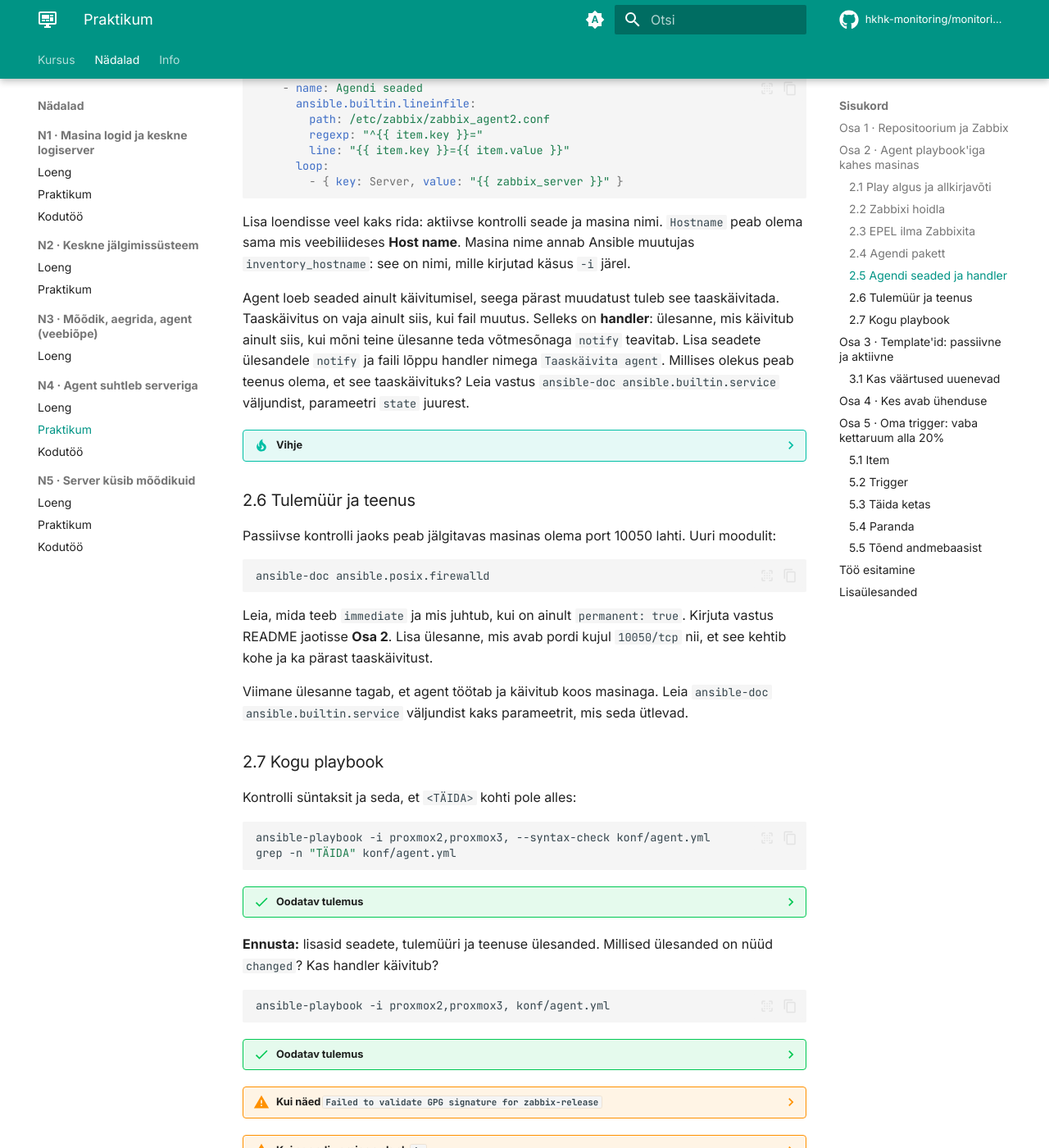
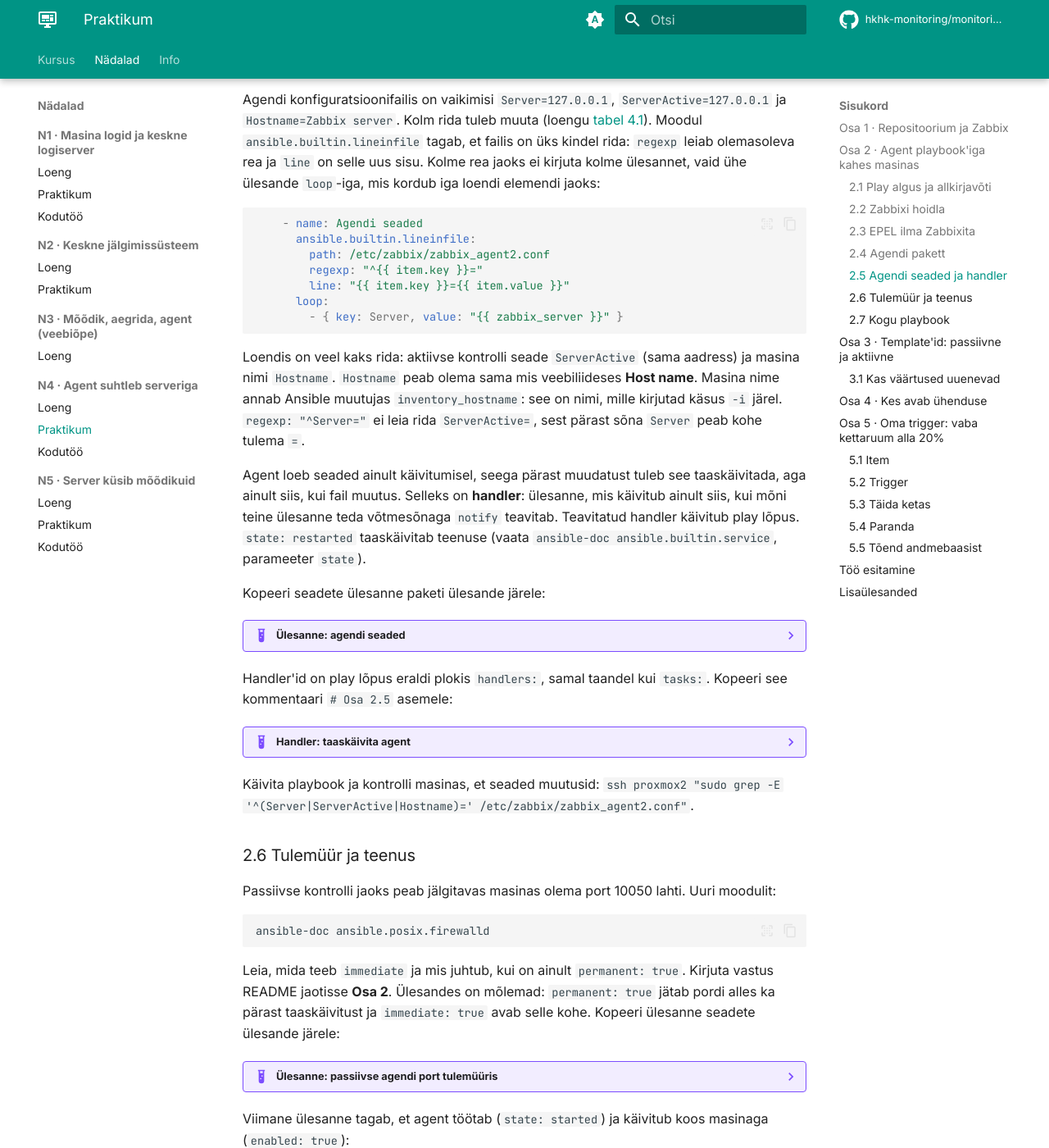
Before and after one commit to hkhk-monitoring/monitoring, an MkDocs documentation site: the page built from docs/week04/lab.md, in a window 1280 px wide and 1400 px high, scrolled down 4177 px. Shown: the whole window at 82% size. Built offline with MkDocs 1.6.1 and Material for MkDocs 9.7.7, drawn with Linux system fonts in a browser that asks for light colours; comment, search, counter and statistics services are not loaded; some of the changed text lies outside the part shown.

Commit message:
N4 praktikum

````diff
--- a/docs/week04/lab.md
+++ b/docs/week04/lab.md
@@ -94,7 +94,7 @@
 
 ## Osa 2 · Agent playbook'iga kahes masinas
 
-Paigalduse põhiosa on mõlemas masinas sama ja agendi seadetes erineb ainult masina nimi. Seepärast teeb selle playbook. Ehitad playbook'i `konf/agent.yml` üles ülesanne haaval: lisad ülesande, käivitad playbook'i ja vaatad tulemust. Starteri failis on play algus, allkirjavõtme ülesanne ja kaks EPEL-i ülesannet. Kommentaarid näitavad, kuhu lisad järgmised.
+Paigalduse põhiosa on mõlemas masinas sama ja agendi seadetes erineb ainult masina nimi. Seepärast teeb selle playbook. Ehitad playbook'i `konf/agent.yml` üles ülesanne haaval: lisad ülesande, käivitad playbook'i ja vaatad tulemust. Starteri failis on play algus, allkirjavõtme ülesanne ja kaks EPEL-i ülesannet. Iga järgmise ülesande juures on selgitus ja kood kokkuvolditud plokis: loe selgitus, kopeeri ülesanne faili kommentaariga märgitud kohta ja käivita playbook. Nii näed iga ülesande mõju eraldi.
 
 Playbook teeb järjest seda, mida Zabbixi juhend [Download and install Zabbix](https://www.zabbix.com/download?zabbix=7.0&os_distribution=alma_linux&os_version=9&components=agent_2&db=&ws=) käsitsi teeb: impordib allkirjavõtme, lisab Zabbix 7.0 hoidla, välistab EPEL-ist Zabbixi vanemad paketid, paigaldab `zabbix-agent2`, muudab seadeid, avab tulemüüris pordi ja käivitab teenuse. Uued moodulid on tabelis 4.5.
 
@@ -150,12 +150,17 @@
 
 Agent ei ole AlmaLinuxi enda hoidlates, see tuleb Zabbixi hoidlast. Hoidla kirjelduse lisab masinasse pakett `zabbix-release`. Zabbixi juhend [Download and install Zabbix](https://www.zabbix.com/download?zabbix=7.0&os_distribution=alma_linux&os_version=9&components=agent_2&db=&ws=) (Zabbix 7.0, Alma Linux 9, Agent 2) näitab selle paigaldamist käsuga `rpm -Uvh <aadress>`.
 
-Lisa ülesanne, mis paigaldab selle paketi mooduliga `ansible.builtin.dnf`. Moodul oskab paketi paigaldada ka veebiaadressilt. Leia `ansible-doc ansible.builtin.dnf` väljundist, millise parameetriga annad paketi nime või aadressi ja millise parameetriga soovitud oleku.
+Ülesanne kasutab moodulit `ansible.builtin.dnf`, mis oskab paketi paigaldada ka veebiaadressilt. `name` on paketi nimi või aadress, `state: present` tähendab, et pakett peab olema paigaldatud. Aadress on sama, mis juhendi käsus `rpm -Uvh`. Kopeeri ülesanne faili allkirjavõtme ülesande järele (kommentaari `# Osa 2.2` asemele):
 
-??? tip "Vihje"
-    Aadress on juhendi esimeses käsus `rpm -Uvh` järel. Parameetrid on samad mis allkirjavõtme ülesandes: üks ütleb, mida, teine, mis olekus.
+??? example "Ülesanne: Zabbix 7.0 hoidla"
+    ```yaml
+        - name: Zabbix 7.0 hoidla
+          ansible.builtin.dnf:
+            name: https://repo.zabbix.com/zabbix/7.0/alma/9/x86_64/zabbix-release-latest-7.0.el9.noarch.rpm
+            state: present
+    ```
 
-Käivita playbook ja kontrolli, et uus ülesanne on `changed`.
+Võrdle aadressi Zabbixi juhendi omaga ja käivita playbook. Uus ülesanne on `changed`, allkirjavõtme ülesanne `ok`.
 
 ### 2.3 EPEL ilma Zabbixita
 
@@ -163,7 +168,15 @@
 
 ### 2.4 Agendi pakett
 
-Lisa ülesanne, mis paigaldab agendi paketi. Paketi nime leiad samast Zabbixi juhendist, käsu `dnf install` juurest. Kasuta sama moodulit nagu hoidla jaoks.
+Agendi pakett tuleb nüüd Zabbixi hoidlast. Ülesanne on sama kujuga nagu hoidla oma, ainult `name` on paketi nimi, mitte aadress. Paketi nimi on Zabbixi juhendi käsus `dnf install`. Kopeeri ülesanne EPEL-i ülesannete järele (kommentaari `# Osa 2.4–2.6` alla):
+
+??? example "Ülesanne: agendi pakett"
+    ```yaml
+        - name: Agendi pakett
+          ansible.builtin.dnf:
+            name: zabbix-agent2
+            state: present
+    ```
 
 Käivita playbook ja kontrolli masinas, et agent on paigaldatud:
 
@@ -188,12 +201,38 @@
         - { key: Server, value: "{{ zabbix_server }}" }
 ```
 
-Lisa loendisse veel kaks rida: aktiivse kontrolli seade ja masina nimi. `Hostname` peab olema sama mis veebiliideses **Host name**. Masina nime annab Ansible muutujas `inventory_hostname`: see on nimi, mille kirjutad käsus `-i` järel.
+Loendis on veel kaks rida: aktiivse kontrolli seade `ServerActive` (sama aadress) ja masina nimi `Hostname`. `Hostname` peab olema sama mis veebiliideses **Host name**. Masina nime annab Ansible muutujas `inventory_hostname`: see on nimi, mille kirjutad käsus `-i` järel. `regexp: "^Server="` ei leia rida `ServerActive=`, sest pärast sõna `Server` peab kohe tulema `=`.
 
-Agent loeb seaded ainult käivitumisel, seega pärast muudatust tuleb see taaskäivitada. Taaskäivitus on vaja ainult siis, kui fail muutus. Selleks on **handler**: ülesanne, mis käivitub ainult siis, kui mõni teine ülesanne teda võtmesõnaga `notify` teavitab. Lisa seadete ülesandele `notify` ja faili lõppu handler nimega `Taaskäivita agent`. Millises olekus peab teenus olema, et see taaskäivituks? Leia vastus `ansible-doc ansible.builtin.service` väljundist, parameetri `state` juurest.
+Agent loeb seaded ainult käivitumisel, seega pärast muudatust tuleb see taaskäivitada, aga ainult siis, kui fail muutus. Selleks on **handler**: ülesanne, mis käivitub ainult siis, kui mõni teine ülesanne teda võtmesõnaga `notify` teavitab. Teavitatud handler käivitub play lõpus. `state: restarted` taaskäivitab teenuse (vaata `ansible-doc ansible.builtin.service`, parameeter `state`).
 
-??? tip "Vihje"
-    `regexp: "^Server="` ei leia rida `ServerActive=`, sest pärast sõna `Server` peab kohe tulema `=`. Handler'id on play lõpus eraldi plokis `handlers:`, samal tasemel kui `tasks:`.
+Kopeeri seadete ülesanne paketi ülesande järele:
+
+??? example "Ülesanne: agendi seaded"
+    ```yaml
+        - name: Agendi seaded
+          ansible.builtin.lineinfile:
+            path: /etc/zabbix/zabbix_agent2.conf
+            regexp: "^{{ item.key }}="
+            line: "{{ item.key }}={{ item.value }}"
+          loop:
+            - { key: Server, value: "{{ zabbix_server }}" }
+            - { key: ServerActive, value: "{{ zabbix_server }}" }
+            - { key: Hostname, value: "{{ inventory_hostname }}" }
+          notify: Taaskäivita agent
+    ```
+
+Handler'id on play lõpus eraldi plokis `handlers:`, samal taandel kui `tasks:`. Kopeeri see kommentaari `# Osa 2.5` asemele:
+
+??? example "Handler: taaskäivita agent"
+    ```yaml
+      handlers:
+        - name: Taaskäivita agent
+          ansible.builtin.service:
+            name: zabbix-agent2
+            state: restarted
+    ```
+
+Käivita playbook ja kontrolli masinas, et seaded muutusid: `ssh proxmox2 "sudo grep -E '^(Server|ServerActive|Hostname)=' /etc/zabbix/zabbix_agent2.conf"`.
 
 ### 2.6 Tulemüür ja teenus
 
@@ -203,9 +242,28 @@
 ansible-doc ansible.posix.firewalld
 ```
 
-Leia, mida teeb `immediate` ja mis juhtub, kui on ainult `permanent: true`. Kirjuta vastus README jaotisse **Osa 2**. Lisa ülesanne, mis avab pordi kujul `10050/tcp` nii, et see kehtib kohe ja ka pärast taaskäivitust.
+Leia, mida teeb `immediate` ja mis juhtub, kui on ainult `permanent: true`. Kirjuta vastus README jaotisse **Osa 2**. Ülesandes on mõlemad: `permanent: true` jätab pordi alles ka pärast taaskäivitust ja `immediate: true` avab selle kohe. Kopeeri ülesanne seadete ülesande järele:
 
-Viimane ülesanne tagab, et agent töötab ja käivitub koos masinaga. Leia `ansible-doc ansible.builtin.service` väljundist kaks parameetrit, mis seda ütlevad.
+??? example "Ülesanne: passiivse agendi port tulemüüris"
+    ```yaml
+        - name: Passiivse agendi port tulemüüris
+          ansible.posix.firewalld:
+            port: 10050/tcp
+            permanent: true
+            immediate: true
+            state: enabled
+    ```
+
+Viimane ülesanne tagab, et agent töötab (`state: started`) ja käivitub koos masinaga (`enabled: true`):
+
+??? example "Ülesanne: agent töötab"
+    ```yaml
+        - name: Agent töötab ja käivitub koos masinaga
+          ansible.builtin.service:
+            name: zabbix-agent2
+            state: started
+            enabled: true
+    ```
 
 ### 2.7 Kogu playbook
 
````
